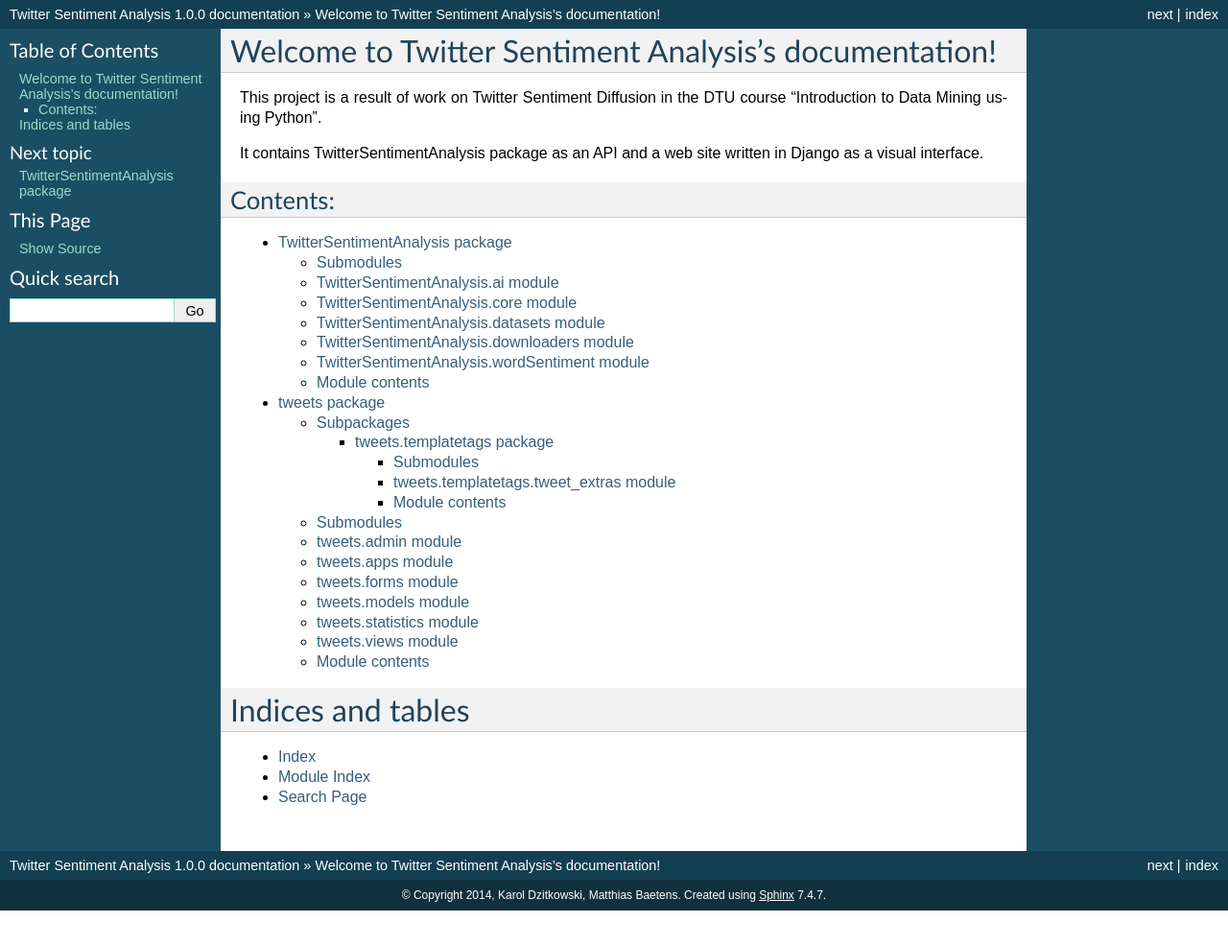
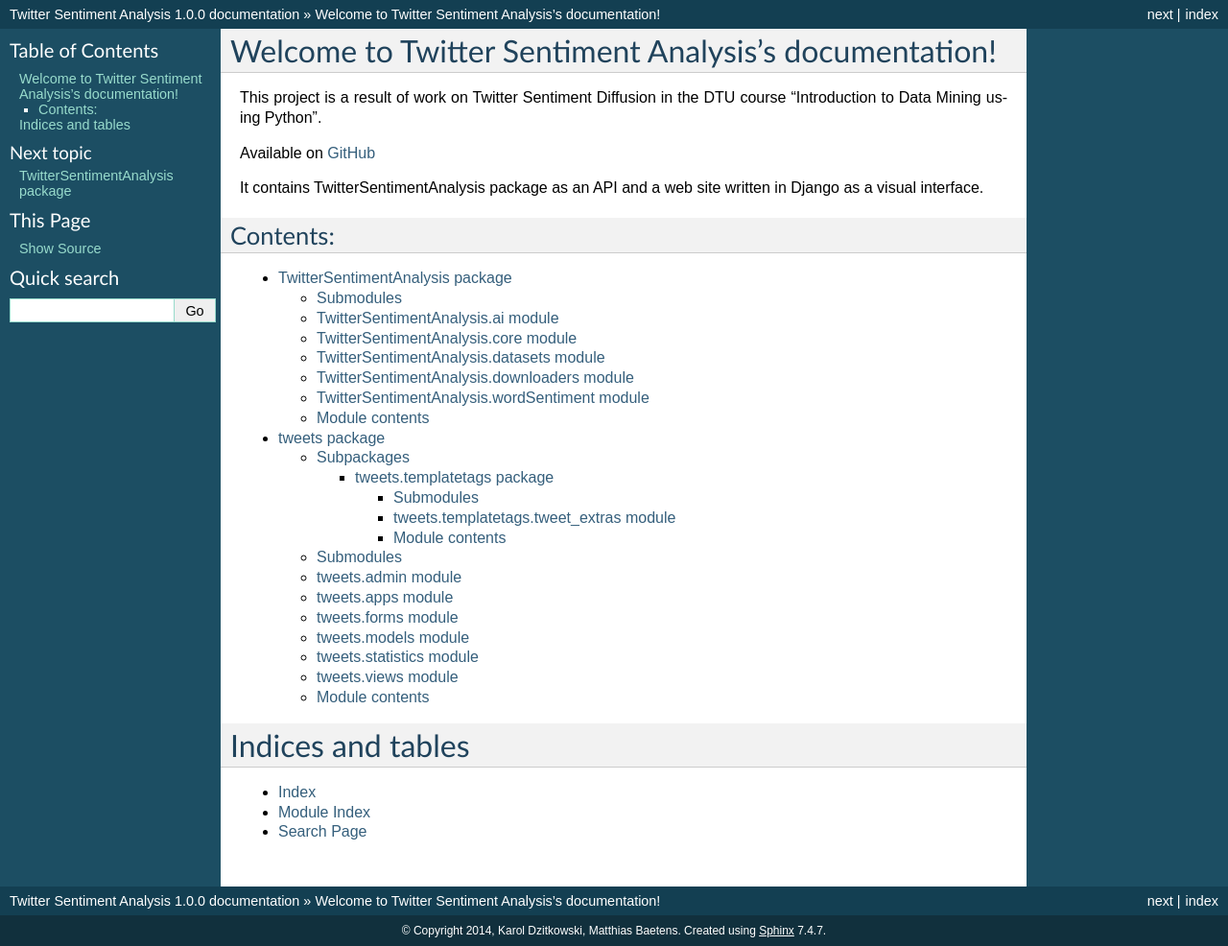
Before and after one commit to dzitkowskik/TwitterSentimentAnalysis, a Sphinx documentation site: the page built from docs/doc/index.rst, in a window 1280 px wide. Shown: the whole page at 96% size. Built offline with Sphinx 7.4.7, drawn with Linux system fonts in a browser that asks for light colours; before the commit the page ends 949 px from its top, so only the background shows below that.

Commit message:
Add GitHub link to documentation

```diff
--- a/docs/doc/index.rst
+++ b/docs/doc/index.rst
@@ -8,6 +8,8 @@
 
 This project is a result of work on Twitter Sentiment Diffusion
 in the DTU course "Introduction to Data Mining using Python".
+
+Available on `GitHub <https://github.com/dzitkowskik/Introduction-to-Data-Mining-DTU>`_
 
 It contains TwitterSentimentAnalysis package as an API and a
 web site written in Django as a visual interface.
```
